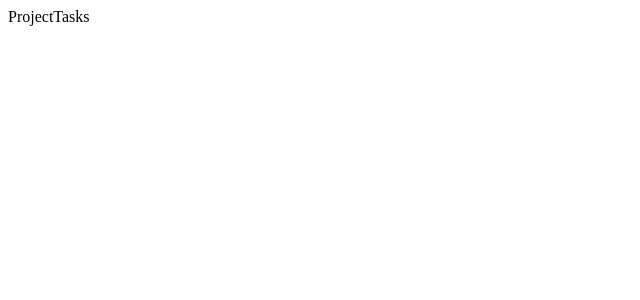
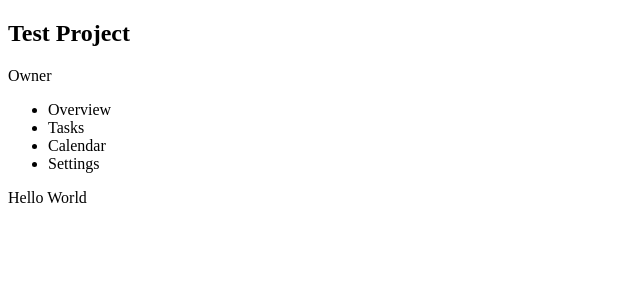
Before and after one commit to CarlosP1806/project-manager-app, a React (Create React App) app in the folder client/: page / in a window 1280 px wide. Shown: the top 300 px of the page, without its empty margins (0-640 px from the left). Built offline with nearby package versions, Linux system fonts and the light colour scheme.

Commit message:
Create navbar and tasks components

```diff
--- a/client/src/App.js
+++ b/client/src/App.js
@@ -7,7 +7,9 @@ function App() {
     <Router>
       <>
         <Routes>
-          <Route path="/" element={<ProjectTasks />} />
+          <Route
+            path="/"
+            element={<ProjectTasks projectName="Test Project" profileOwnership="Owner"/>} />
         </Routes>
       </>
     </Router>
--- /dev/null
+++ b/client/src/components/AsideNavbar.js
@@ -0,0 +1,25 @@
+import React from 'react'
+
+function AsideNavbar({
+  projectName,
+  profileOwnership,
+}) {
+  return (
+    <>
+      <aside className="aside-navbar">
+        <header className="aside-navbar__header">
+          <h1 className="aside-navbar__title">{projectName}</h1>
+          <p className="aside-navbar__subtitle">{profileOwnership}</p>
+        </header>
+        <ul className="aside-navbar__links">
+          <li className="aside-navbar__link"><a>Overview</a></li>
+          <li className="aside-navbar__link"><a>Tasks</a></li>
+          <li className="aside-navbar__link"><a>Calendar</a></li>
+          <li className="aside-navbar__link"><a>Settings</a></li>
+        </ul>
+      </aside>
+    </>
+  )
+}
+
+export default AsideNavbar
--- a/client/src/pages/ProjectTasks.js
+++ b/client/src/pages/ProjectTasks.js
@@ -1,8 +1,18 @@
 import React from 'react';
+import './ProjectTasks.css';
+import AsideNavbar from '../components/AsideNavbar';
 
-function ProjectTasks() {
+function ProjectTasks({
+  projectName,
+  profileOwnership
+}) {
   return (
-    <div>ProjectTasks</div>
+    <>
+      <AsideNavbar projectName={projectName} profileOwnership={profileOwnership}/>
+      <main className="main">
+        Hello World
+      </main>
+    </>
   );
 }
 
```
Also changed, not shown: client/src/components/AsideNavbar.css (added), client/src/pages/ProjectTasks.css (added).
